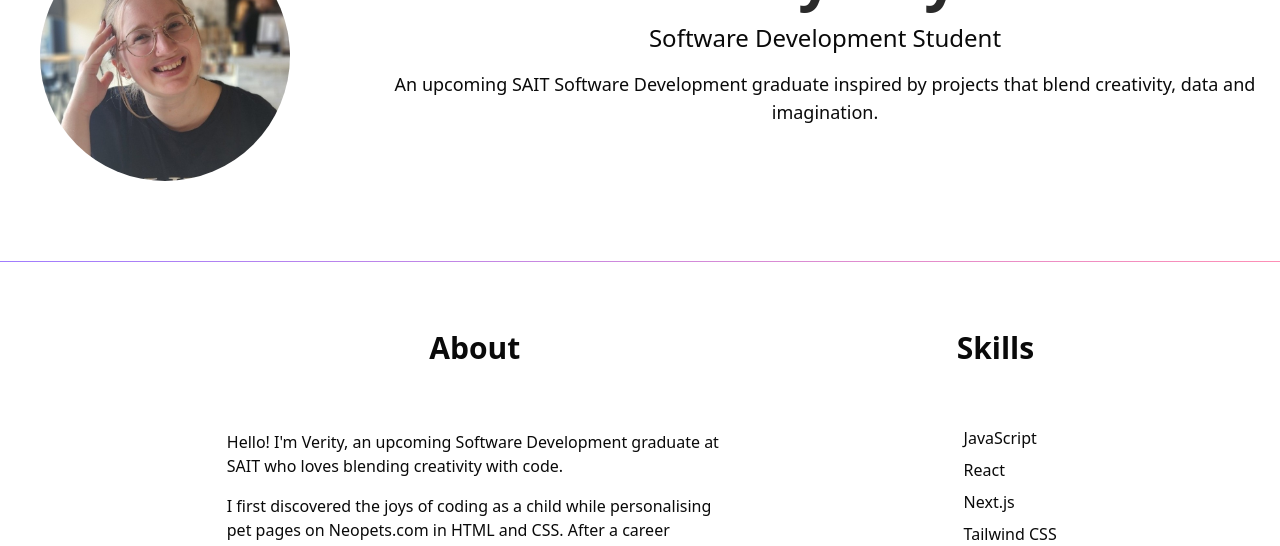
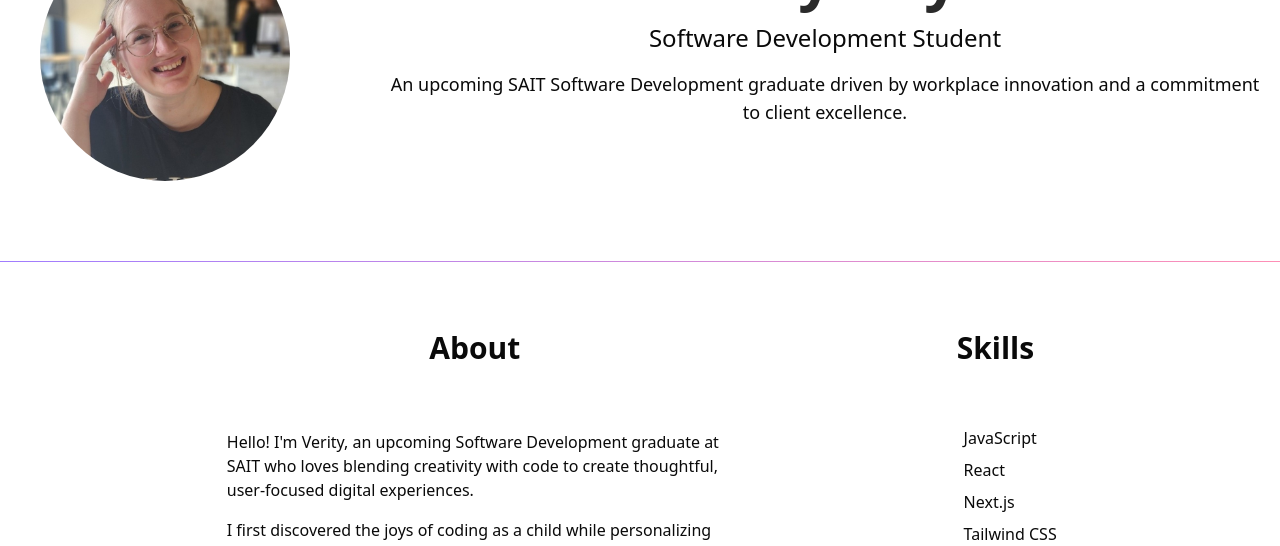
Before and after one commit to verityboyd/portfolio, a Next.js app: page / in a window 1280 px wide. Shown: the part 217-763 px from the top of the page. Built offline with nearby package versions, Linux system fonts and the light colour scheme; some icons are missing.

Commit message:
updated tagline and bio

```diff
--- a/app/components/features/About.js
+++ b/app/components/features/About.js
@@ -10,18 +10,22 @@ export default function About() {
         <h3 className="text-3xl m-2 pb-10 text-center font-semibold">About</h3>
         <p className="p-2 mt-2">
           Hello! I&apos;m Verity, an upcoming Software Development graduate at
-          SAIT who loves blending creativity with code.
+          SAIT who loves blending creativity with code to create thoughtful,
+          user-focused digital experiences.
         </p>
         <p className="p-2">
-          I first discovered the joys of coding as a child while personalising
+          I first discovered the joys of coding as a child while personalizing
           pet pages on Neopets.com in HTML and CSS. After a career detour
-          through banking and the arts, I&apos;ve found my way back!
+          through banking and the arts, I&apos;ve found my way back, with a
+          deeper appreciation for how good digital tools can empower people and
+          organizations.
         </p>
         <p className="p-2 mb-5">
           I&apos;ll be looking for opportunities starting August 2026, and
           I&apos;m excited to bring my <strong>curiosity</strong>,{" "}
           <strong>creativity,</strong> <strong>communication skills</strong>,
-          and <strong>detail-oriented mindset</strong> into a development team.
+          and <strong>detail-oriented mindset</strong> into a development team
+          that values modern solutions and client excellence.
         </p>
       </div>
       <div className="flex flex-col">
--- a/app/components/features/Header.js
+++ b/app/components/features/Header.js
@@ -23,8 +23,8 @@ export default function Header() {
           </SparklesText>
           <h2 className="text-2xl">Software Development Student</h2>
           <p className="m-4 text-lg text-center">
-            An upcoming SAIT Software Development graduate inspired by projects
-            that blend creativity, data and imagination.
+            An upcoming SAIT Software Development graduate driven by workplace
+            innovation and a commitment to client excellence.
           </p>
           <div className="py-2 flex flex-row items-center w-40 justify-between">
             <Link href="mailto:verityboyd@outlook.com">
```
